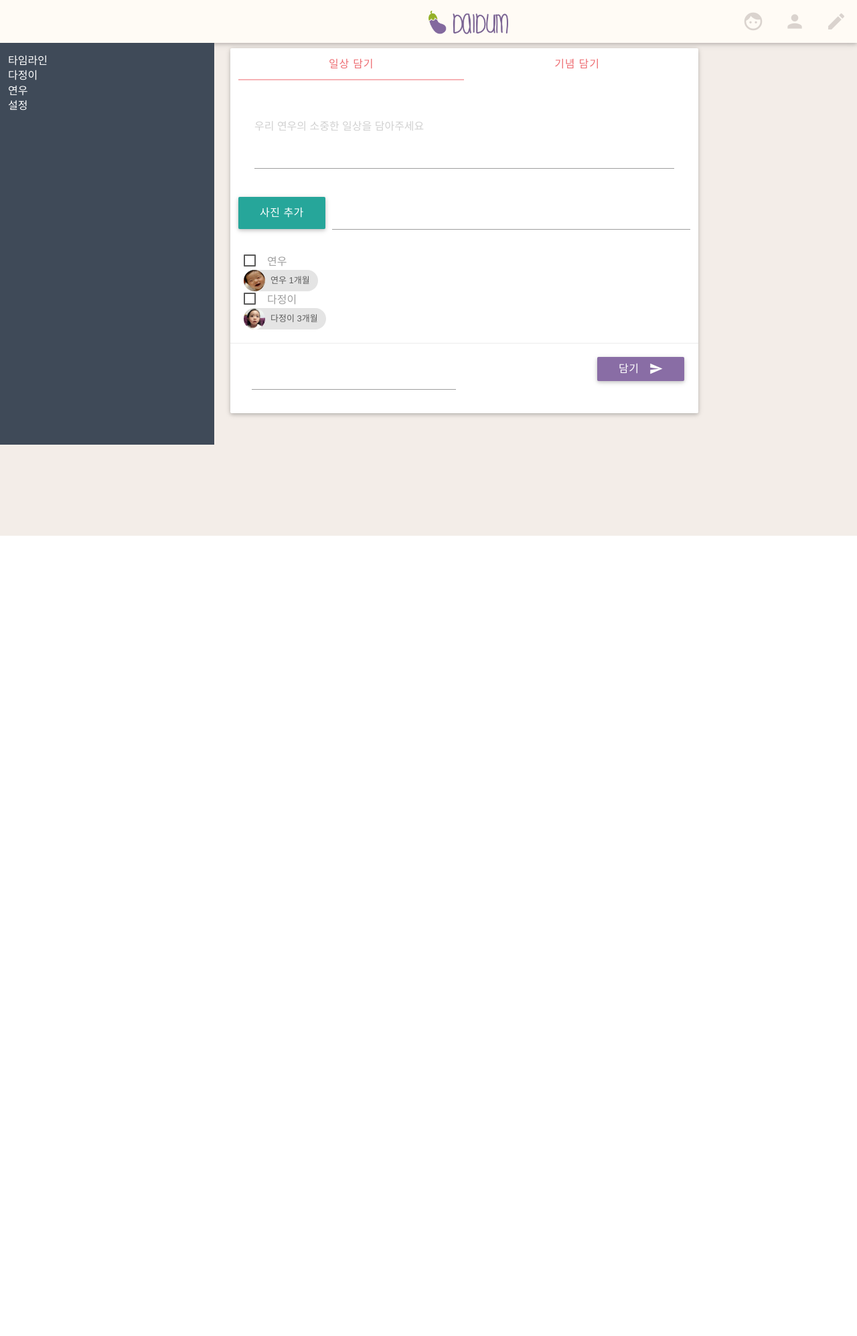
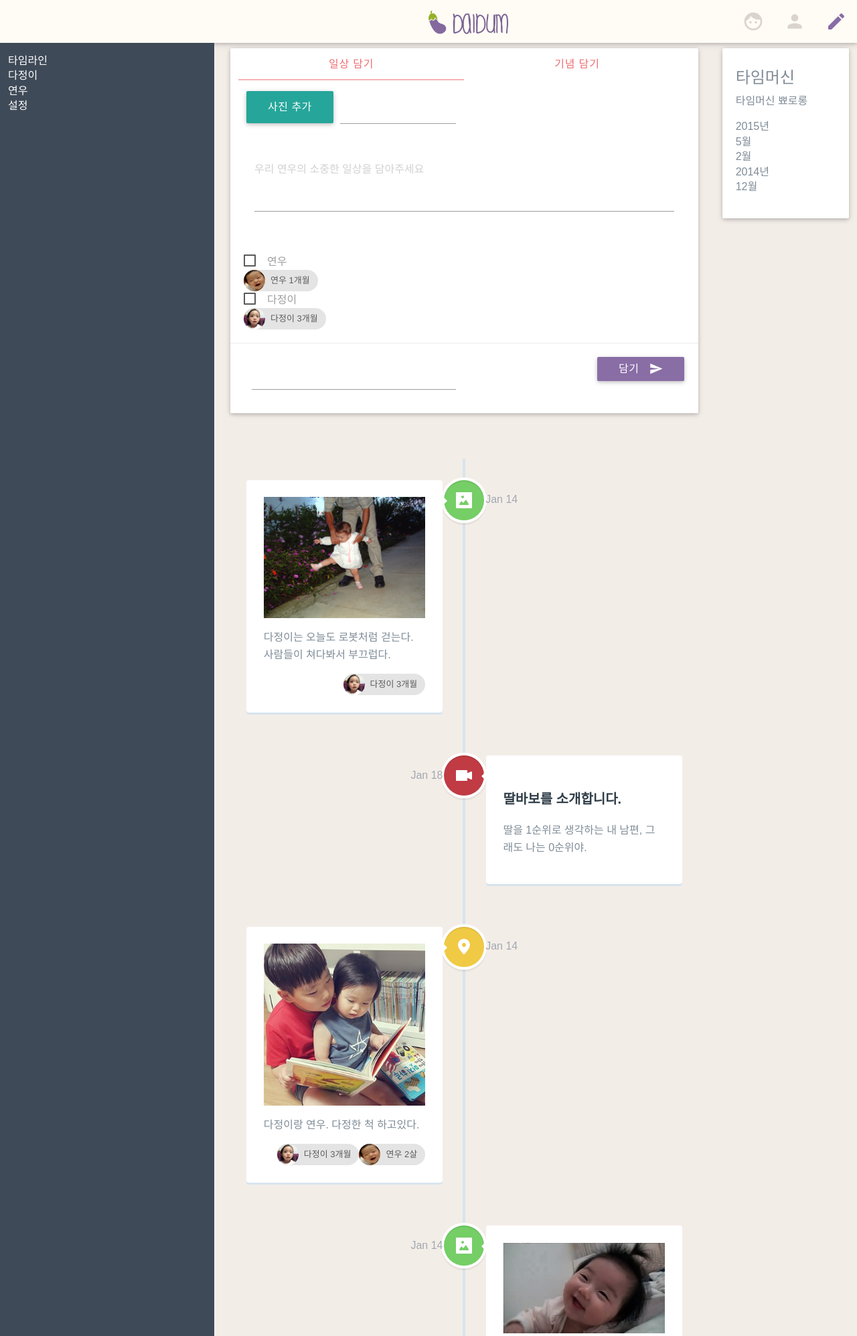
Before and after one commit to NHNNEXT/2015-03-REAL-BNB, a web app: page /ready/index.html in a window 1280 px wide. Shown: the top 1995 px of the page at 67% size. Before the commit the page ends 800 px from the top, so only its background shows below. Run offline with its HTML, style and script files only (its server is not run), Linux system fonts and the light colour scheme; data that the repository does not hold is empty; style sheets or scripts are compiled from the project's sources; some libraries are stand-ins or nearby versions.

Commit message:
[main] timeline 추가

```diff
--- a/web/ready/css/index.less
+++ b/web/ready/css/index.less
@@ -29,6 +29,9 @@ button {
     }
     a {
         color: #DAD3CE;
+        i.post-icon {
+            color: @primary;
+        }
     }
     #nav-mobile {
         a {
@@ -46,7 +49,7 @@ button {
 //*-- left col --*//
 .left-col {
     background: #3F4A58;
-    height: 600px;
+    height: 2500px;
     color: white;
     //material css 기본 side-nav 오버라이드
     .side-nav.fixed {
--- a/web/ready/css/timeline.css
+++ b/web/ready/css/timeline.css
@@ -16,7 +16,7 @@ html * {
 
 body {
   font-size: 100%;
-  font-family: "Droid Serif", serif;
+  /*font-family: "Droid Serif", serif;*/
   color: #7f8c97;
   background-color: #e9f0f5;
 }
@@ -24,7 +24,7 @@ body {
 a {
   color: #acb7c0;
   text-decoration: none;
-  font-family: "Open Sans", sans-serif;
+  /*font-family: "Open Sans", sans-serif;*/
 }
 
 img {
@@ -32,7 +32,7 @@ img {
 }
 
 h1, h2 {
-  font-family: "Open Sans", sans-serif;
+  /*font-family: "Open Sans", sans-serif;*/
   font-weight: bold;
 }
 
--- a/web/ready/index.html
+++ b/web/ready/index.html
@@ -12,6 +12,7 @@
         <link type="text/css" rel="stylesheet" href="css/materialize.css"  media="screen,projection"/>
 
         <link rel="stylesheet" href="css/normalize.css">
+        <link rel="stylesheet" href="css/timeline.css">
         <link rel="stylesheet" href="css/main.css">
         <link rel="stylesheet/less" href="css/index.less">
         <script src="js/vendor/modernizr-2.8.3.min.js"></script>
@@ -22,7 +23,7 @@
                 <ul class="right hide-on-small-only"> <!-- pc화면에서만 보이는 상단메뉴 -->
                     <li><a href="#"><i class="material-icons">face</i></a></li>
                     <li><a class="dropdown-button" href="#" data-activates="dropdown1"><i class="material-icons">person</i></a></li>
-                    <li><a href="#"><i class="material-icons">create</i></a></li>
+                    <li><a href="#"><i class="material-icons post-icon">create</i></a></li>
                 </ul>
                 <ul id="nav-mobile" class="side-nav"> <!-- 모바일에서 보이는 왼쪽 슬라이드 메뉴 -->
                     <li><a href="#">타임라인</a></li>
@@ -81,15 +82,7 @@
                             </div>
                             <div id="test1" class="col s12">
                                 <div class="row">
-                                    <form class="col s12">
-                                        <div class="row">
-                                            <div class="input-field col s12">
-                                            <textarea id="textarea1" placeholder="우리 연우의 소중한 일상을 담아주세요" class="materialize-textarea" length="120"></textarea>
-                                            </div>
-
-                                        </div>
-                                    </form>
-                                    <form action="#">
+                                    <form action="#" class="col s6">
                                         <div class="file-field input-field">
                                           <div class="btn">
                                             <span>사진 추가</span>
@@ -99,7 +92,15 @@
                                             <input class="file-path validate" type="text">
                                           </div>
                                         </div>
-                                      </form>
+                                    </form>
+                                    <form class="col s12">
+                                        <div class="row">
+                                            <div class="input-field col s12">
+                                            <textarea id="textarea1" placeholder="우리 연우의 소중한 일상을 담아주세요" class="materialize-textarea" length="120"></textarea>
+                                            </div>
+
+                                        </div>
+                                    </form>
                                 </div>
                             </div>
                             <div id="test2" class="col s12">
@@ -148,8 +149,88 @@
                     </div>
                 </div>
 
+
+
+                <section id="cd-timeline" class="cd-container">
+                    <div class="cd-timeline-block">
+                        <div class="cd-timeline-img cd-picture">
+                            <img src="img/cd-icon-picture.svg" alt="Picture">
+                        </div> <!-- cd-timeline-img -->
+
+                        <div class="cd-timeline-content">
+                            <img src="img/photo1.jpg" alt="logo">
+                            <p>다정이는 오늘도 로봇처럼 걷는다. 사람들이 쳐다봐서 부끄럽다.</p>
+                            <div class="baby-chip chip right">
+                                <img src="img/baby2.jpeg" alt="Contact Person">
+                                다정이 3개월
+                            </div>
+                            <span class="cd-date">Jan 14</span>
+                        </div> <!-- cd-timeline-content -->
+                    </div> <!-- cd-timeline-block -->
+
+                    <div class="cd-timeline-block">
+                        <div class="cd-timeline-img cd-movie">
+                            <img src="img/cd-icon-movie.svg" alt="Movie">
+                        </div> <!-- cd-timeline-img -->
+
+                        <div class="cd-timeline-content">
+                            <h2>딸바보를 소개합니다.</h2>
+                            <p>딸을 1순위로 생각하는 내 남편, 그래도 나는 0순위야.</p>
+                            <!-- <a href="#0" class="cd-read-more">Read more</a> -->
+                            <span class="cd-date">Jan 18</span>
+                        </div> <!-- cd-timeline-content -->
+                    </div> <!-- cd-timeline-block -->
+
+                    <div class="cd-timeline-block">
+                        <div class="cd-timeline-img cd-location">
+                            <img src="img/cd-icon-location.svg" alt="Location">
+                        </div> <!-- cd-timeline-img -->
+
+                        <div class="cd-timeline-content">
+                            <img src="img/photo3.jpg" alt="logo">
+                            <p>다정이랑 연우. 다정한 척 하고있다.</p>
+                            <div class="baby-chip chip right">
+                                <img src="img/baby1.jpeg" alt="Contact Person">
+                                연우 2살
+                            </div>
+                            <div class="baby-chip chip right">
+                                <img src="img/baby2.jpeg" alt="Contact Person">
+                                다정이 3개월
+                            </div>
+                            <span class="cd-date">Jan 14</span>
+                        </div> <!-- cd-timeline-content -->
+                    </div> <!-- cd-timeline-block -->
+                    <div class="cd-timeline-block">
+                        <div class="cd-timeline-img cd-picture">
+                            <img src="img/cd-icon-picture.svg" alt="Picture">
+                        </div> <!-- cd-timeline-img -->
+
+                        <div class="cd-timeline-content">
+                            <img src="img/photo2.jpg" alt="logo">
+                            <p>다정이 2개월때. 레알 카와이하다.</p>
+                            <div class="baby-chip chip right">
+                                <img src="img/baby2.jpeg" alt="Contact Person">
+                                다정이 1살
+                            </div>
+
+                            <span class="cd-date">Jan 14</span>
+                        </div> <!-- cd-timeline-content -->
+                    </div> <!-- cd-timeline-block -->
             </div>
             <div class="right-col col l2 hide-on-med-and-down">
+                <div class="card ">
+                            <div class="card-content">
+                              <span class="card-title">타임머신</span>
+                              <p>타임머신 뾰로롱</p>
+                              <ul>
+                                <li>2015년</li>
+                                <li>5월</li>
+                                <li>2월</li>
+                                <li>2014년</li>
+                                <li>12월</li>
+                              </ul>
+                            </div>
+                          </div>
             </div>
         </div>
 
@@ -158,6 +239,7 @@
         <script>window.jQuery || document.write('<script src="js/vendor/jquery-1.11.3.min.js"><\/script>')</script>
         <script type="text/javascript" src="js/vendor/materialize.js"></script>
         <script src="js/plugins.js"></script>
+        <script src="js/timeline.js"></script>
         <script src="js/index.js"></script>
 
         <!-- Google Analytics: change UA-XXXXX-X to be your site's ID. -->
```
Also changed, not shown: web/ready/img/photo1.jpg (added), web/ready/img/photo2.jpg (added), web/ready/img/photo3.jpg (added).
